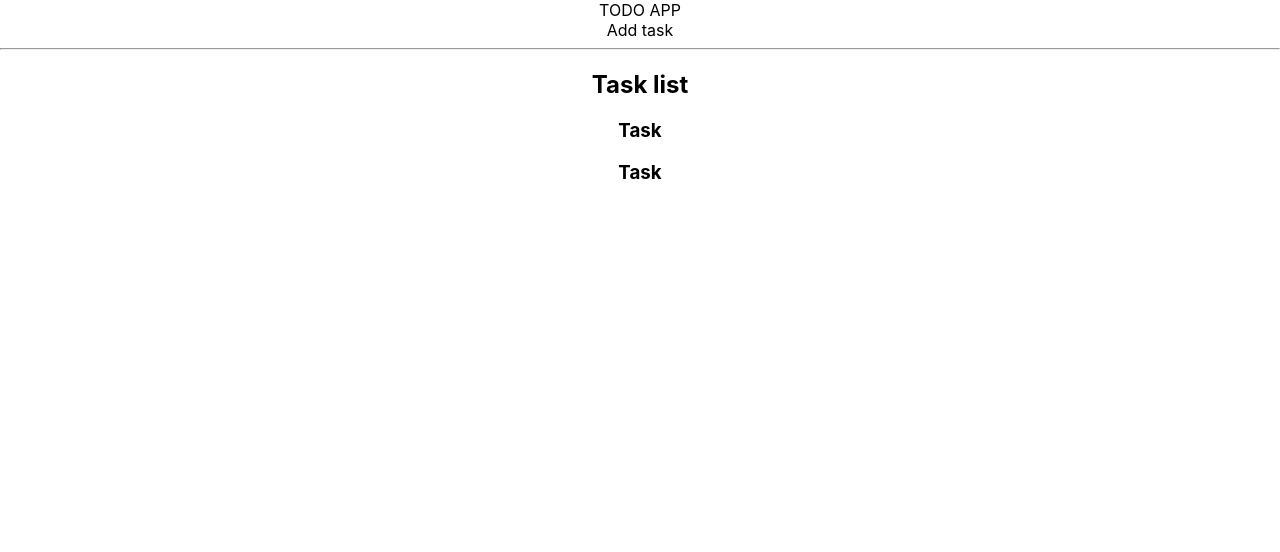
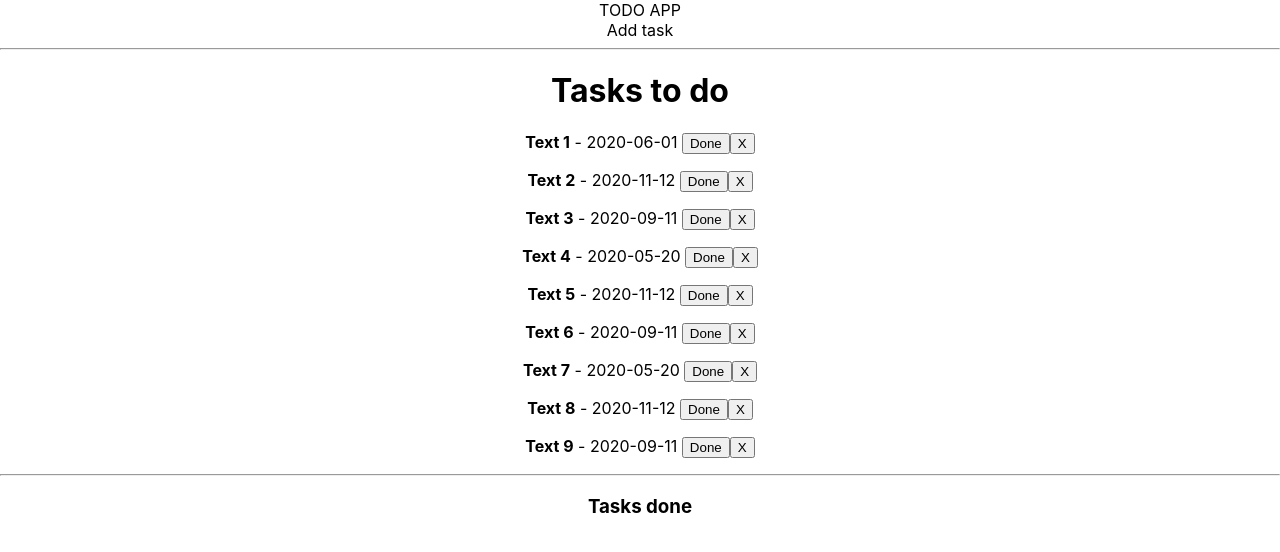
Before and after one commit to WieMon/learning-react-5, a React (Create React App) app: page / in a window 1280 px wide. Shown: the top 552 px of the page. Built offline with nearby package versions, Linux system fonts and the light colour scheme.

Commit message:
Add data

```diff
--- a/src/components/App.js
+++ b/src/components/App.js
@@ -4,12 +4,42 @@
 import TaskList from './TaskList';
 
 class App extends Component {
+  state = {
+    tasks: [
+      {
+        id: 0,
+        text: 'Text 1',
+        date: '2020-06-01',
+        important: true,
+        active: true,
+        finishDate: null
+      },
+      { id: 1, text: 'Text 2', date: '2020-11-12', important: false, active: true, finishDate: null },
+      { id: 2, text: 'Text 3', date: '2020-09-11', important: false, active: true, finishDate: null },
+      { id: 3, text: 'Text 4', date: '2020-05-20', important: true, active: true, finishDate: null },
+      { id: 4, text: 'Text 5', date: '2020-11-12', important: false, active: true, finishDate: null },
+      { id: 5, text: 'Text 6', date: '2020-09-11', important: false, active: true, finishDate: null },
+      { id: 6, text: 'Text 7', date: '2020-05-20', important: true, active: true, finishDate: null },
+      { id: 7, text: 'Text 8', date: '2020-11-12', important: false, active: true, finishDate: null },
+      { id: 8, text: 'Text 9', date: '2020-09-11', important: false, active: true, finishDate: null },
+
+    ]
+  }
+
+  deleteTask = (id) => {
+    console.log('delete an element with id in App: ' + id);
+  }
+
+  changeTaskStatus = (id) => {
+    console.log('change an element with id in App: ' + id);
+  }
+
   render() {
     return (
       <div className='App'>
         TODO APP
         <AddTask />
-        <TaskList />
+        <TaskList tasks={this.state.tasks} delete={this.deleteTask} change={this.changeTaskStatus} />
       </div>
     )
   }
--- a/src/components/Task.js
+++ b/src/components/Task.js
@@ -1,10 +1,15 @@
 import React from 'react';
 
-const Task = () => {
+const Task = (props) => {
+  const {text, date, id} = props.task;
   return (
-    <h3>
-      Task
-    </h3>
+    <div>
+      <p>
+        <strong>{text}</strong> - <span>{date} </span>
+        <button onClick={() => props.change(id)}>Done</button>
+        <button onClick={() => props.delete(id)}>X</button>
+      </p>
+    </div>
    );
 }
 
--- a/src/components/TaskList.js
+++ b/src/components/TaskList.js
@@ -1,13 +1,25 @@
 import React from 'react';
 import Task from './Task';
 
-const TaskList = () => {
+const TaskList = (props) => {
+  const tasks = props.tasks.map(task =>
+    <Task key={task.id}
+          task={task}
+          delete={props.delete}
+          change={props.change} />)
+
   return (
-    <div>
-      <h2>Task list</h2>
-      <Task />
-      <Task />
-    </div>
+    <>
+      <div className='active'>
+        <h1>Tasks to do</h1>
+      {tasks}
+      </div>
+      <hr />
+      <div className='done'>
+        <h3>Tasks done</h3>
+
+      </div>
+    </>
    );
 }
 
```
